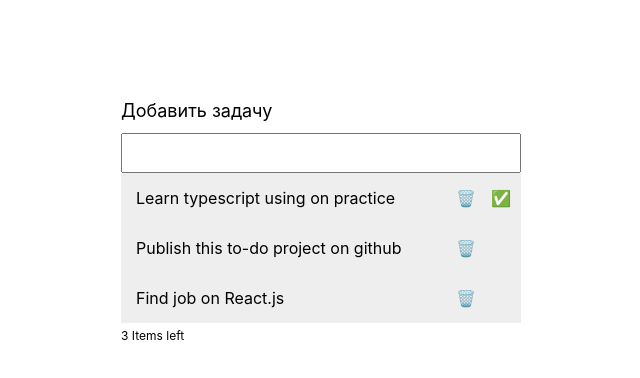
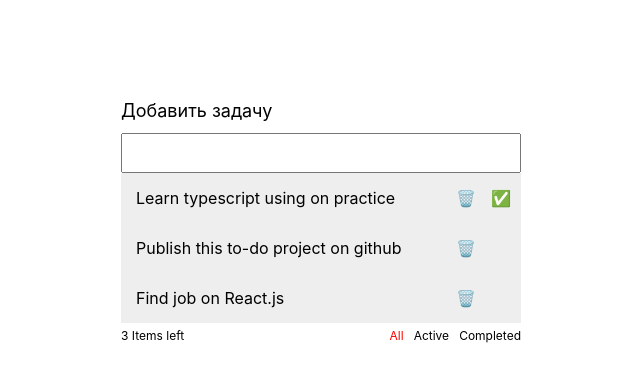
Before and after one commit to izbagov/todos-typescript, a React (Create React App) app: page / in a window 1280 px wide. Shown: the top 378 px of the page, without its empty margins (319-959 px from the left). Built offline with nearby package versions, Linux system fonts and the light colour scheme.

Commit message:
Filter todos

```diff
--- a/src/actions/actionsTypes.ts
+++ b/src/actions/actionsTypes.ts
@@ -1,3 +1,4 @@
 export const ADD_TODO = 'ADD_TODO';
 export const TOGGLE_TODO = 'TOGGLE_TODO';
 export const REMOVE_TODO = 'REMOVE_TODO';
+export const SET_VISIBILITY_FILTER = 'SET_VISIBILITY_FILTER';
--- a/src/actions/app.ts
+++ b/src/actions/app.ts
@@ -1,4 +1,4 @@
-import { ADD_TODO, TOGGLE_TODO, REMOVE_TODO } from '../actions/actionsTypes';
+import { ADD_TODO, TOGGLE_TODO, REMOVE_TODO, SET_VISIBILITY_FILTER } from '../actions/actionsTypes';
 import { AppActionTypes, ITodo } from '../types/app';
 
 export const addTodo = (todo: ITodo): AppActionTypes => ({
@@ -15,3 +15,14 @@ export const removeTodo = (id: number): AppActionTypes => ({
   type: REMOVE_TODO,
   payload: id
 });
+
+export const setFilter = (filter: string): AppActionTypes => ({
+  type: SET_VISIBILITY_FILTER,
+  filter
+});
+
+export const VisibilityFilters = {
+  SHOW_ALL: 'SHOW_ALL',
+  SHOW_COMPLETED: 'SHOW_COMPLETED',
+  SHOW_ACTIVE: 'SHOW_ACTIVE'
+};
--- a/src/components/App/index.tsx
+++ b/src/components/App/index.tsx
@@ -4,6 +4,7 @@ import TextField from '../TextField';
 import Todos from '../Todos';
 import Footer from '../Footer';
 import { Container } from './style';
+import { VisibilityFilters } from '../../actions/app';
 import { AppState } from '../../reducers';
 import { ITodo } from '../../types/app';
 
@@ -22,8 +23,21 @@ const App: React.FC<Props> = ({ todos }) => {
   );
 };
 
+const getVisibleTodos = (todos: ITodo[], filter: string) => {
+  switch (filter) {
+    case VisibilityFilters.SHOW_ALL:
+      return todos;
+    case VisibilityFilters.SHOW_ACTIVE:
+      return todos.filter(t => !t.completed);
+    case VisibilityFilters.SHOW_COMPLETED:
+      return todos.filter(t => t.completed);
+    default:
+      throw new Error('Unknown filter: ' + filter);
+  }
+};
+
 const mapStateToProps = (state: AppState) => ({
-  todos: state.app.todos
+  todos: getVisibleTodos(state.app.todos, state.filter)
 });
 
 export default connect(mapStateToProps)(App);
--- a/src/components/Footer/index.tsx
+++ b/src/components/Footer/index.tsx
@@ -1,17 +1,57 @@
 import React from 'react';
+import { connect } from 'react-redux';
+import { Dispatch } from 'redux';
 import { ITodo } from '../../types/app';
-import { Container } from './styles';
+import { AppState } from '../../reducers';
+import { setFilter, VisibilityFilters } from '../../actions/app';
+import { Container, Count, Filters, Link } from './styles';
 
 interface Props {
   todos: ITodo[];
+  filter: string;
+  setFilter: (filter: string) => void;
 }
 
-const Footer: React.FC<Props> = ({ todos }) => {
+const Footer: React.FC<Props> = ({ todos, filter, setFilter }) => {
   return (
     <Container>
-      {todos.length} {todos.length <= 1 ? 'Item' : 'Items'} left
+      <Count>
+        {todos.length} {todos.length <= 1 ? 'Item' : 'Items'} left
+      </Count>
+      <Filters>
+        <Link
+          active={VisibilityFilters.SHOW_ALL === filter}
+          onClick={() => setFilter(VisibilityFilters.SHOW_ALL)}
+        >
+          All
+        </Link>
+        <Link
+          active={VisibilityFilters.SHOW_ACTIVE === filter}
+          onClick={() => setFilter(VisibilityFilters.SHOW_ACTIVE)}
+        >
+          Active
+        </Link>
+        <Link
+          active={VisibilityFilters.SHOW_COMPLETED === filter}
+          onClick={() => setFilter(VisibilityFilters.SHOW_COMPLETED)}
+        >
+          Completed
+        </Link>
+      </Filters>
     </Container>
   );
 };
 
-export default Footer;
+const mapStateToProps = (state: AppState) => {
+  return {
+    filter: state.filter
+  };
+};
+
+const mapDispatchToProps = (dispatch: Dispatch) => {
+  return {
+    setFilter: (filter: string) => dispatch(setFilter(filter))
+  };
+};
+
+export default connect(mapStateToProps, mapDispatchToProps)(Footer);
--- a/src/components/Footer/styles.ts
+++ b/src/components/Footer/styles.ts
@@ -1,6 +1,29 @@
-import styled from 'styled-components';
+import styled, { css } from 'styled-components';
+
+interface ILink {
+  active?: boolean;
+}
 
 export const Container = styled.footer`
   font-size: 12px;
   padding-top: 5px;
+  display: flex;
 `;
+
+export const Count = styled.div``;
+export const Filters = styled.div`
+  flex: 1;
+  display: flex;
+  justify-content: flex-end;
+  padding-left: 10px;
+`;
+export const Link = styled.span<ILink>`
+  cursor: pointer;
+  margin-left: 10px;
+
+  ${props =>
+    props.active &&
+    css`
+      color: red;
+    `}
+`;
--- a/src/reducers/app.ts
+++ b/src/reducers/app.ts
@@ -2,7 +2,6 @@ import { ADD_TODO, TOGGLE_TODO, REMOVE_TODO } from '../actions/actionsTypes';
 import { IAppState, AppActionTypes } from '../types/app';
 
 const initialState: IAppState = {
-  filter: 'SHOW_ALL',
   todos: [
     {
       id: 0,
--- a/src/reducers/index.ts
+++ b/src/reducers/index.ts
@@ -1,9 +1,11 @@
 import { combineReducers } from 'redux';
 
 import app from './app';
+import filter from './visibilityFilters';
 
 const rootReducer = combineReducers({
-  app
+  app,
+  filter
 });
 
 export type AppState = ReturnType<typeof rootReducer>;
--- /dev/null
+++ b/src/reducers/visibilityFilters.ts
@@ -0,0 +1,14 @@
+import { SET_VISIBILITY_FILTER } from '../actions/actionsTypes';
+import { VisibilityFilters } from '../actions/app';
+import { AppActionTypes } from '../types/app';
+
+const visibilityFilter = (state = VisibilityFilters.SHOW_ALL, action: AppActionTypes): string => {
+  switch (action.type) {
+    case SET_VISIBILITY_FILTER:
+      return action.filter;
+    default:
+      return state;
+  }
+};
+
+export default visibilityFilter;
```
Also changed, not shown: src/types/app.ts (+7 -3 lines).
